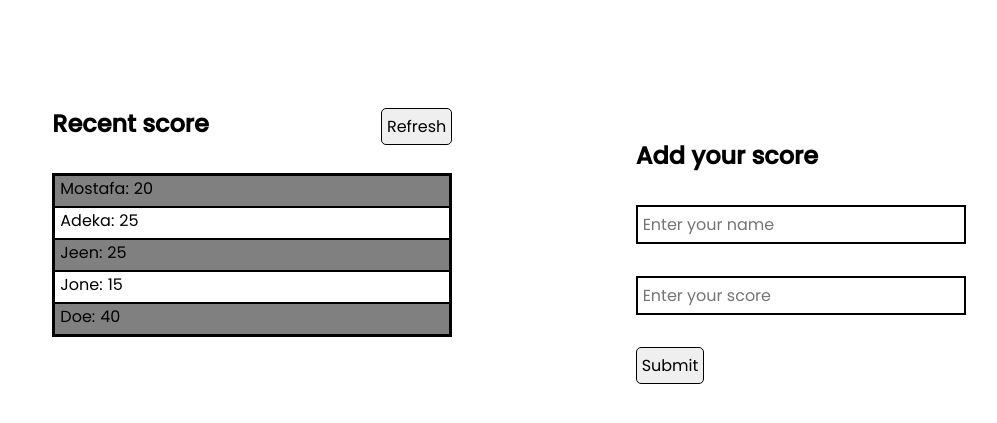
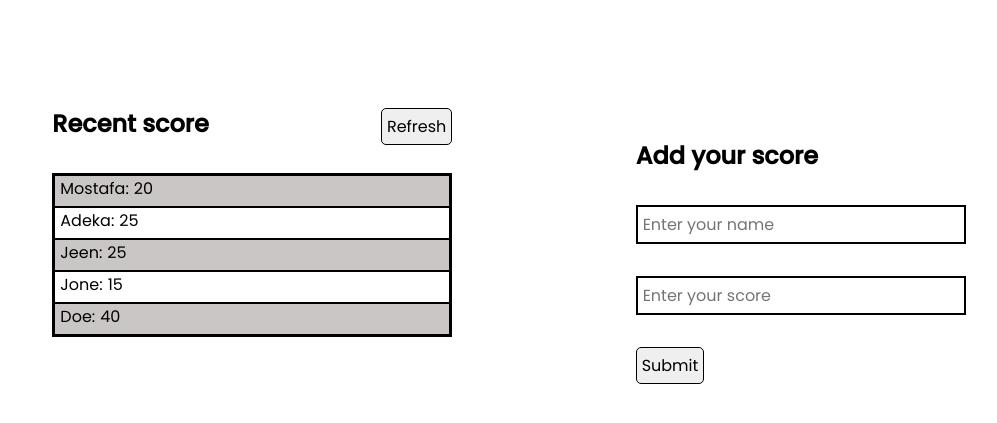
Before and after one commit to MostafaShahat2021/Leaderboard, a website built with webpack: page src/index.html in a window 1280 px wide. Shown: the part 139-562 px from the top of the page, without its empty margins (131-1128 px from the left). Built offline with nearby package versions, Linux system fonts and the light colour scheme.

Commit message:
Update dist dir

```diff
--- a/src/style.css
+++ b/src/style.css
@@ -79,5 +79,5 @@ button {
 }
 
 li:nth-child(odd) {
-  background-color: gray;
+  background-color: rgb(202, 198, 198);
 }
```
Also changed, not shown: dist/index.html, dist/main.js.
